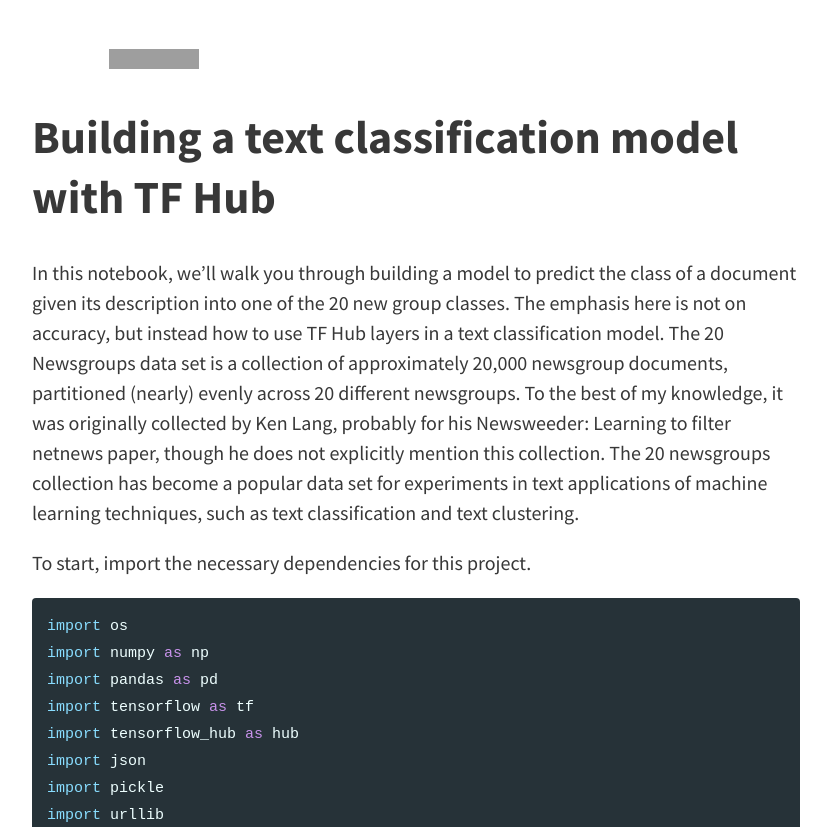
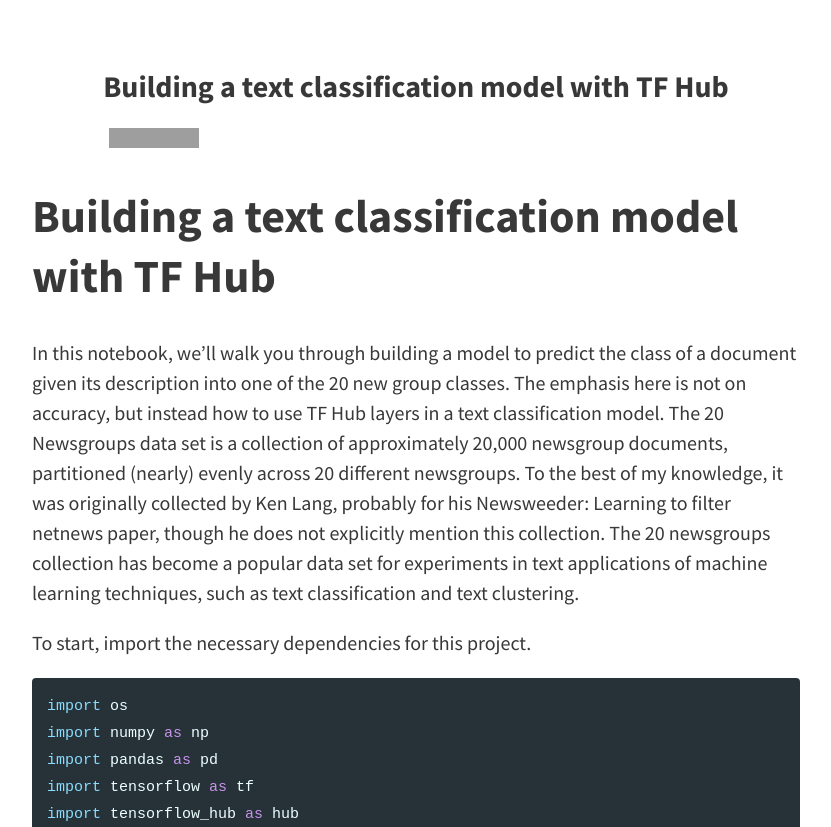
Before and after one commit to shranith/shranith.github.io, a Jekyll site: the page built from _posts/2018-10-31-text_classification_20ng.md, in a window 1280 px wide and 900 px high, scrolled down 308 px, cut to the strip 73-900 px from the top of the window. Shown: the whole strip, without its empty margins (224-1055 px from the left). Built offline with Jekyll 4.4.1, drawn with Linux system fonts in a browser that asks for light colours; comment, search, counter and statistics services are not loaded; grey boxes are pictures that could not be loaded.

Commit message:
Add description

```diff
--- a/_posts/2018-10-31-text_classification_20ng.md
+++ b/_posts/2018-10-31-text_classification_20ng.md
@@ -4,6 +4,8 @@ title: Text Classification on 20 ng dataset
 feature-img: "assets/img/quantization/cover.png"
 tags: [Google-colab, 20ng, tensorflow, estimators]
 ---
+### Building a text classification model with TF Hub
+{: style="text-align: center"}
 <a href="https://colab.research.google.com/github/shranith/ML-
 notebooks/blob/master/text_classification_20ng.ipynb" target="_parent"><img
 src="https://colab.research.google.com/assets/colab-badge.svg" alt="Open In
```
